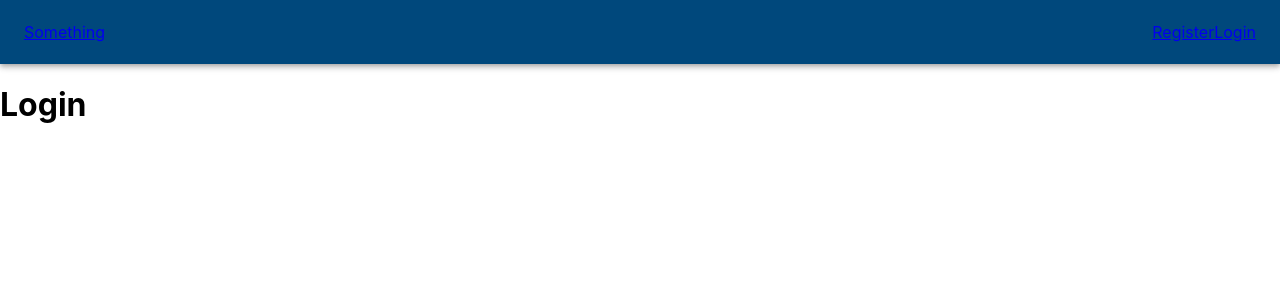
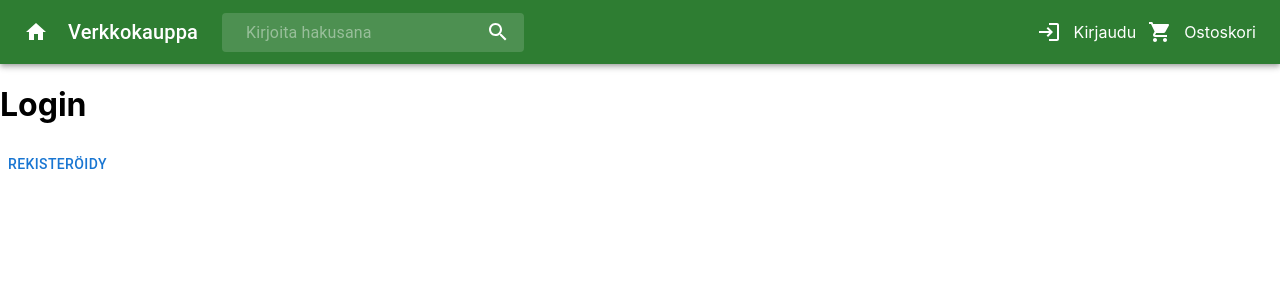
Before and after one commit to TaneliSaa/Hommia, a React (Create React App) app: page /Login in a window 1280 px wide. Shown: the top 300 px of the page. Built offline with nearby package versions, Linux system fonts and the light colour scheme.

Commit message:
Appbar säätöä

```diff
--- a/package.json
+++ b/package.json
@@ -5,7 +5,8 @@
   "dependencies": {
     "@emotion/react": "^11.11.1",
     "@emotion/styled": "^11.11.0",
-    "@mui/material": "^5.14.13",
+    "@mui/icons-material": "^5.15.0",
+    "@mui/material": "^5.15.0",
     "@testing-library/jest-dom": "^5.17.0",
     "@testing-library/react": "^13.4.0",
     "@testing-library/user-event": "^13.5.0",
--- a/src/App.js
+++ b/src/App.js
@@ -3,10 +3,11 @@
 import { Appbar } from './components/Appbar';
 import { Register } from './components/Register';
 import { Login } from './components/Login';
-import { Sidebar } from './components/Sidebar';
+import {ShoppingCart} from './components/ShoppingCart';
 
 //Tänne muut importit esimerkiksi router yms.
 import {Routes, Route} from 'react-router-dom';
+
 
 function App() {
 
@@ -25,10 +26,11 @@
         <Route path='/' element={<Frontpage />} />
         <Route path='Register' element={<Register />} />
         <Route path='Login' element={<Login />} />
+        <Route path='ShoppingCart' element={<ShoppingCart />} />
 
       </Routes>
 
-      <Sidebar />
+
 
     </>
 
--- a/src/components/Appbar.js
+++ b/src/components/Appbar.js
@@ -1,29 +1,233 @@
-import { Button } from "@mui/base";
-import { AppBar, Toolbar } from "@mui/material";
-import { Box } from "@mui/system";
+import * as React from 'react';
+import { styled, alpha } from '@mui/material/styles';
+import AppBar from '@mui/material/AppBar';
+import Box from '@mui/material/Box';
+import Toolbar from '@mui/material/Toolbar';
+import IconButton from '@mui/material/IconButton';
+import Typography from '@mui/material/Typography';
+import InputBase from '@mui/material/InputBase';
+import Badge from '@mui/material/Badge';
+import MenuItem from '@mui/material/MenuItem';
+import Menu from '@mui/material/Menu';
+import Home from '@mui/icons-material/Home';
+import SearchIcon from '@mui/icons-material/Search';
+import AccountCircle from '@mui/icons-material/AccountCircle';
+import ShoppingCart from '@mui/icons-material/ShoppingCart';
+import Login from '@mui/icons-material/Login';
+import MoreIcon from '@mui/icons-material/MoreVert';
+
+const Search = styled('div')(({ theme }) => ({
+    position: 'relative',
+    borderRadius: theme.shape.borderRadius,
+    backgroundColor: alpha(theme.palette.common.white, 0.15),
+    '&:hover': {
+      backgroundColor: alpha(theme.palette.common.white, 0.25),
+    },
+    marginRight: theme.spacing(2),
+    marginLeft: 0,
+    width: '100%',
+    [theme.breakpoints.up('sm')]: {
+      marginLeft: theme.spacing(3),
+      width: 'auto',
+    },
+  }));
+
+  const SearchIconWrapper = styled('div')(({ theme }) => ({
+    padding: theme.spacing(0, 33),
+    height: '100%',
+    position: 'absolute',
+    pointerEvents: 'none',
+    display: 'flex',
+    alignItems: 'center',
+    justifyContent: 'center',
+  }));
+
+  const StyledInputBase = styled(InputBase)(({ theme }) => ({
+    color: 'inherit',
+    '& .MuiInputBase-input': {
+      padding: theme.spacing(1, 1, 1, 0),
+      // vertical padding + font size from searchIcon
+      paddingLeft: `calc(1em + ${theme.spacing(1)})`,
+      transition: theme.transitions.create('width'),
+      width: '100%',
+      [theme.breakpoints.up('md')]: {
+        width: '30ch',
+      },
+    },
+  }));
 
 const Appbar = () => {
 
+    const [anchorEl, setAnchorEl] = React.useState(null);
+    const [mobileMoreAnchorEl, setMobileMoreAnchorEl] = React.useState(null);
 
-    return (
-        <>
-           <AppBar position="relative" sx={{bgcolor: "#00487C"}}>
-                <Toolbar>
-                    <Box display='flex' flexGrow={1}>
-                        <Button variant='h6' href="/">Something</Button>
-                    </Box>
+    const isMenuOpen = Boolean(anchorEl);
+    const isMobileMenuOpen = Boolean(mobileMoreAnchorEl);
 
-                    <Button href="Register">Register</Button>
+    const handleProfileMenuOpen = (event) => {
+        setAnchorEl(event.currentTarget);
+    };
 
-                    <Button href="Login">Login</Button>
+    const handleMobileMenuClose = () => {
+        setMobileMoreAnchorEl(null);
+    };
 
-                </Toolbar>
+    const handleMenuClose = () => {
+        setAnchorEl(null);
+        handleMobileMenuClose();
+    };
 
-           </AppBar>
+    const handleMobileMenuOpen = (event) => {
+        setMobileMoreAnchorEl(event.currentTarget);
+    };
 
-        </>
+    const menuId = 'primary-search-account-menu';
+    const renderMenu = (
+        <Menu
+        anchorEl={anchorEl}
+        anchorOrigin={{
+            vertical: 'top',
+            horizontal: 'right',
+        }}
+        id={menuId}
+        keepMounted
+        transformOrigin={{
+            vertical: 'top',
+            horizontal: 'right',
+        }}
+        open={isMenuOpen}
+        onClose={handleMenuClose}
+        >
+        <MenuItem onClick={handleMenuClose}>Profile</MenuItem>
+        <MenuItem onClick={handleMenuClose}>My account</MenuItem>
+        </Menu>
     );
 
+    const mobileMenuId = 'primary-search-account-menu-mobile';
+    const renderMobileMenu = (
+        <Menu
+        anchorEl={mobileMoreAnchorEl}
+        anchorOrigin={{
+            vertical: 'top',
+            horizontal: 'right',
+        }}
+        id={mobileMenuId}
+        keepMounted
+        transformOrigin={{
+            vertical: 'top',
+            horizontal: 'right',
+        }}
+        open={isMobileMenuOpen}
+        onClose={handleMobileMenuClose}
+        >
+        <MenuItem>
+            <IconButton size="large" aria-label="show 4 new mails" color="inherit">
+            <Badge badgeContent={4} color="error">
+                <ShoppingCart />
+            </Badge>
+            </IconButton>
+            <p>Messages</p>
+        </MenuItem>
+        <MenuItem>
+            <IconButton
+            size="large"
+            aria-label="show 17 new notifications"
+            color="inherit"
+            >
+            <Badge>
+                <Login />
+            </Badge>
+            </IconButton>
+            <p>Notifications</p>
+        </MenuItem>
+        <MenuItem onClick={handleProfileMenuOpen}>
+            <IconButton
+            size="large"
+            aria-label="account of current user"
+            aria-controls="primary-search-account-menu"
+            aria-haspopup="true"
+            color="inherit"
+            >
+            <AccountCircle />
+            </IconButton>
+            <p>Profile</p>
+        </MenuItem>
+        </Menu>
+    );
+
+  return (
+    <Box sx={{ flexGrow: 1 }}>
+      <AppBar position="static" color='success'>
+        <Toolbar>
+          <IconButton
+            size="large"
+            edge="start"
+            color="inherit"
+            aria-label="open drawer"
+            href='/'
+            sx={{ mr: 1 }}
+          >
+            <Home />
+          </IconButton>
+          <Typography
+            variant="h6"
+            noWrap
+            component="div"
+            sx={{ display: { xs: 'none', sm: 'block' } }}
+          >
+            Verkkokauppa
+          </Typography>
+          <Search>
+            <SearchIconWrapper>
+              <SearchIcon />
+            </SearchIconWrapper>
+            <StyledInputBase
+              placeholder="Kirjoita hakusana"
+              inputProps={{ 'aria-label': 'search' }}
+            />
+          </Search>
+          <Box sx={{ flexGrow: 1 }} />
+          <Box sx={{ display: { xs: 'none', md: 'flex' } }}>
+            <IconButton
+              size="large"
+              aria-label="Login"
+              color="inherit"
+              href='Login'
+            >
+              <Badge>
+                <Login />
+              </Badge>
+            </IconButton>
+            <p>Kirjaudu</p>
+            <IconButton
+             size="large"
+             aria-label="Shopping cart"
+             color="inherit"
+             href='ShoppingCart'>
+              <Badge badgeContent={0} color="error">
+                <ShoppingCart />
+              </Badge>
+            </IconButton>
+            <p>Ostoskori</p>
+          </Box>
+          <Box sx={{ display: { xs: 'flex', md: 'none' } }}>
+            <IconButton
+              size="large"
+              aria-label="show more"
+              aria-controls={mobileMenuId}
+              aria-haspopup="true"
+              onClick={handleMobileMenuOpen}
+              color="inherit"
+            >
+              <MoreIcon />
+            </IconButton>
+          </Box>
+        </Toolbar>
+      </AppBar>
+      {renderMobileMenu}
+      {renderMenu}
+    </Box>
+  );
 }
 
 export {Appbar};
--- a/src/components/Login.js
+++ b/src/components/Login.js
@@ -1,4 +1,4 @@
-import { Box } from "@mui/material";
+import { Box, Button } from "@mui/material";
 
 const Login = () => {
 
@@ -9,6 +9,9 @@
 
         <>
         <h1>Login</h1>
+        <Button href="/Register">
+            Rekisteröidy
+        </Button>
         </>
     );
 };
--- /dev/null
+++ b/src/components/ShoppingCart.js
@@ -0,0 +1,11 @@
+const ShoppingCart = () => {
+
+
+
+    return (
+        <>
+        <p>Ostoskori</p>
+        </>
+    )
+}
+export {ShoppingCart}
--- a/src/components/Sidebar.js
+++ /dev/null
@@ -1,8 +0,0 @@
-function Sidebar() {
-
-
-}
-
-
-
-export  {Sidebar};
```
Also changed, not shown: 1 other file (tests, documents, lock files or other folders).
